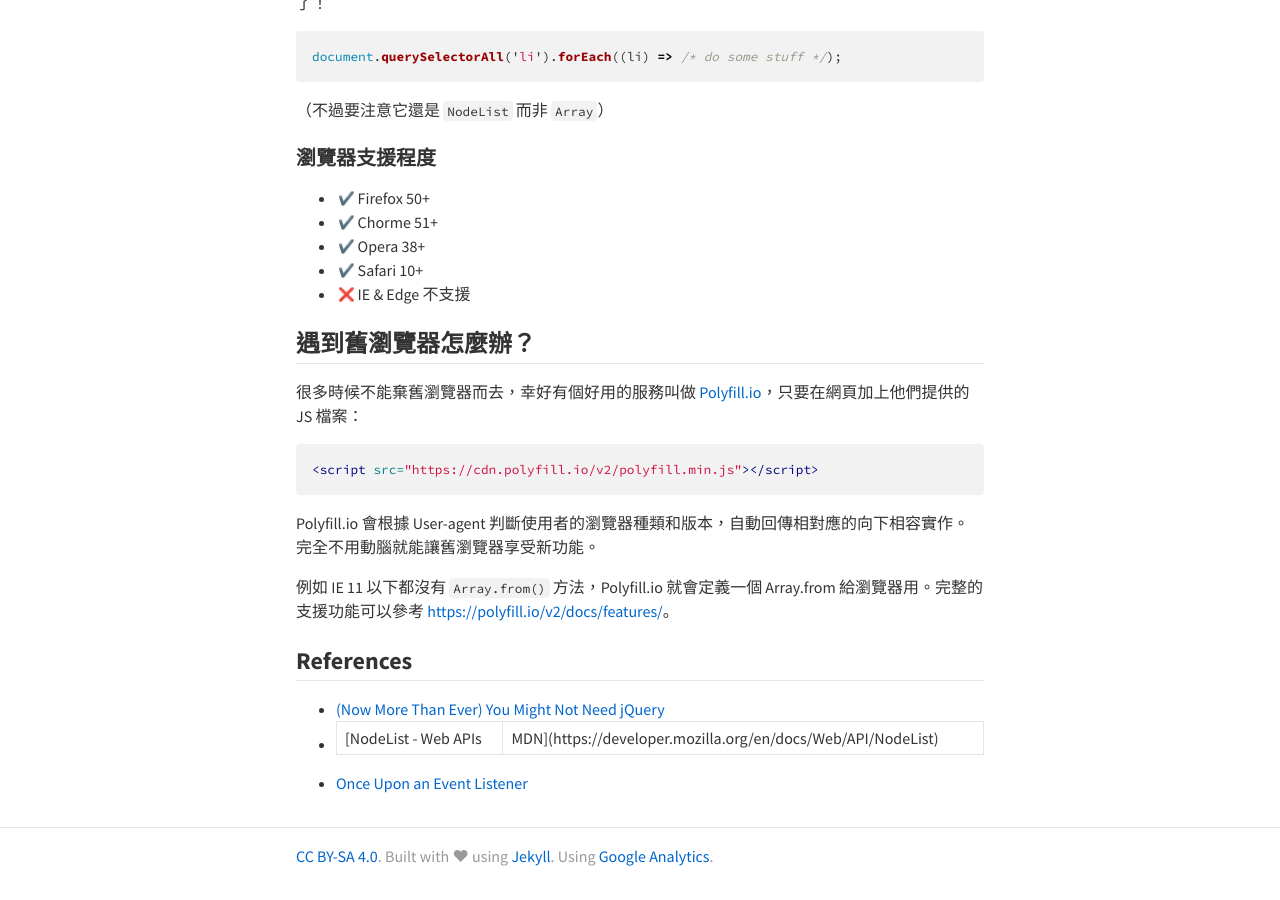
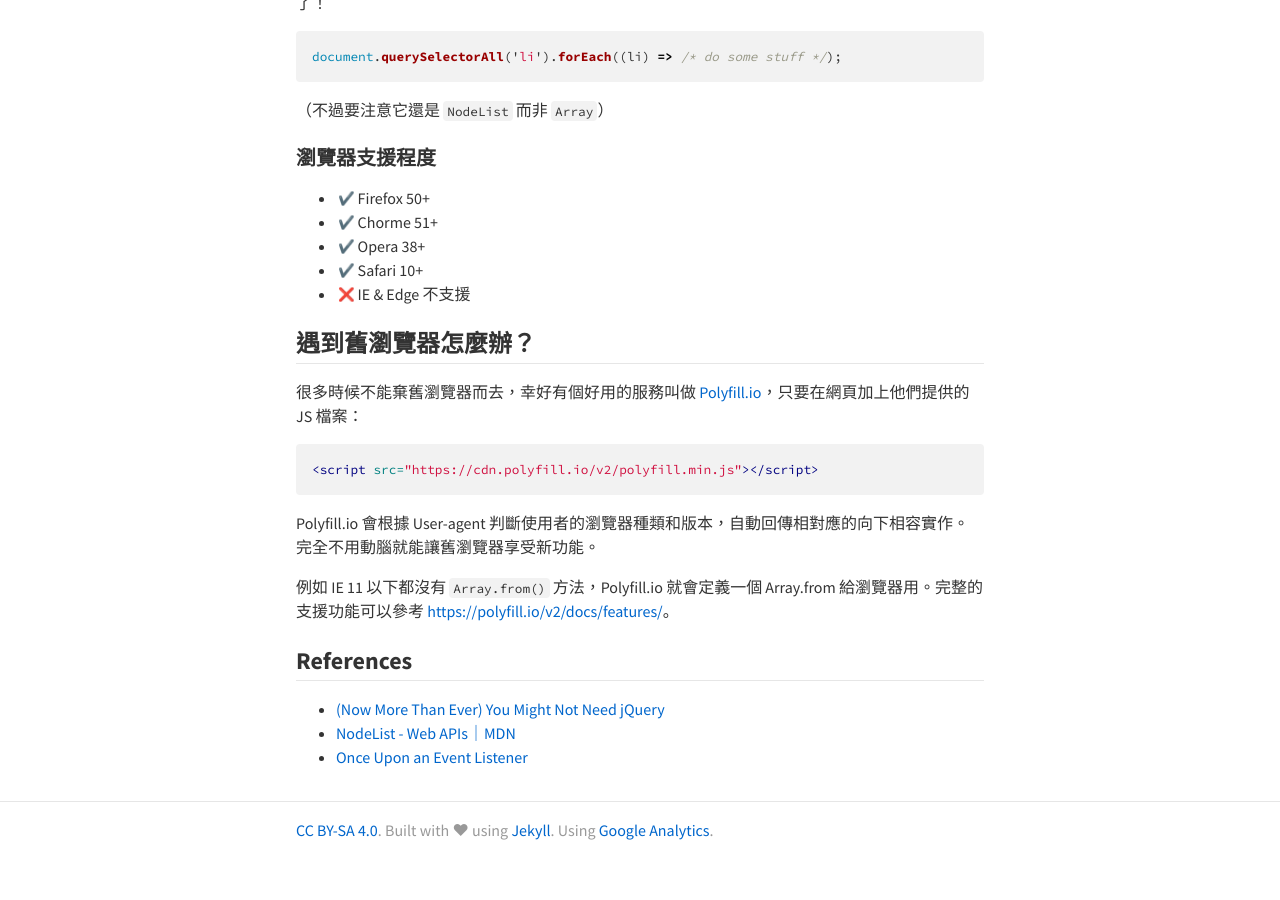
Before and after one commit to mnghsn/jmln.tw, a Jekyll site: the page built from _posts/2017-07-31-dom-manipulation-methods.md, in a window 1280 px wide and 900 px high, scrolled down 3036 px. Built offline with Jekyll 4.4.1, drawn with Linux system fonts in a browser that asks for light colours; emoji names are drawn with the system emoji font; comment, search, counter and statistics services are not loaded; after the commit the page ends 3910 px from its top, so only the background shows below that.

Commit message:
Fix markdown syntax error

```diff
--- a/_posts/2017-07-31-dom-manipulation-methods.md
+++ b/_posts/2017-07-31-dom-manipulation-methods.md
@@ -169,5 +169,5 @@ Polyfill.io 會根據 User-agent 判斷使用者的瀏覽器種類和版本，
 ## References
 
 * [(Now More Than Ever) You Might Not Need jQuery](https://css-tricks.com/now-ever-might-not-need-jquery/)
-* [NodeList - Web APIs | MDN](https://developer.mozilla.org/en/docs/Web/API/NodeList)
+* [NodeList - Web APIs｜MDN](https://developer.mozilla.org/en/docs/Web/API/NodeList)
 * [Once Upon an Event Listener](https://developers.google.com/web/updates/2016/10/addeventlistener-once)
```
